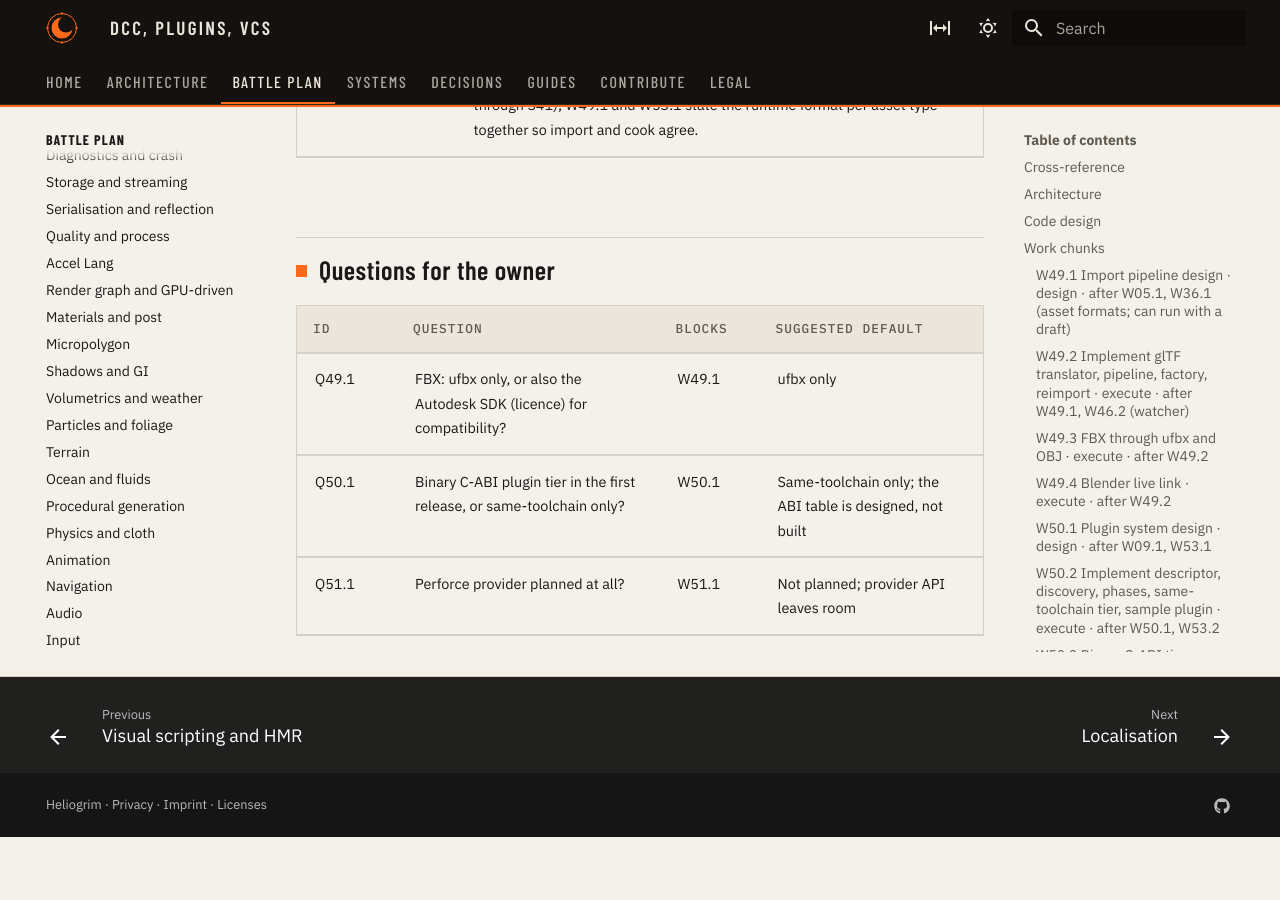
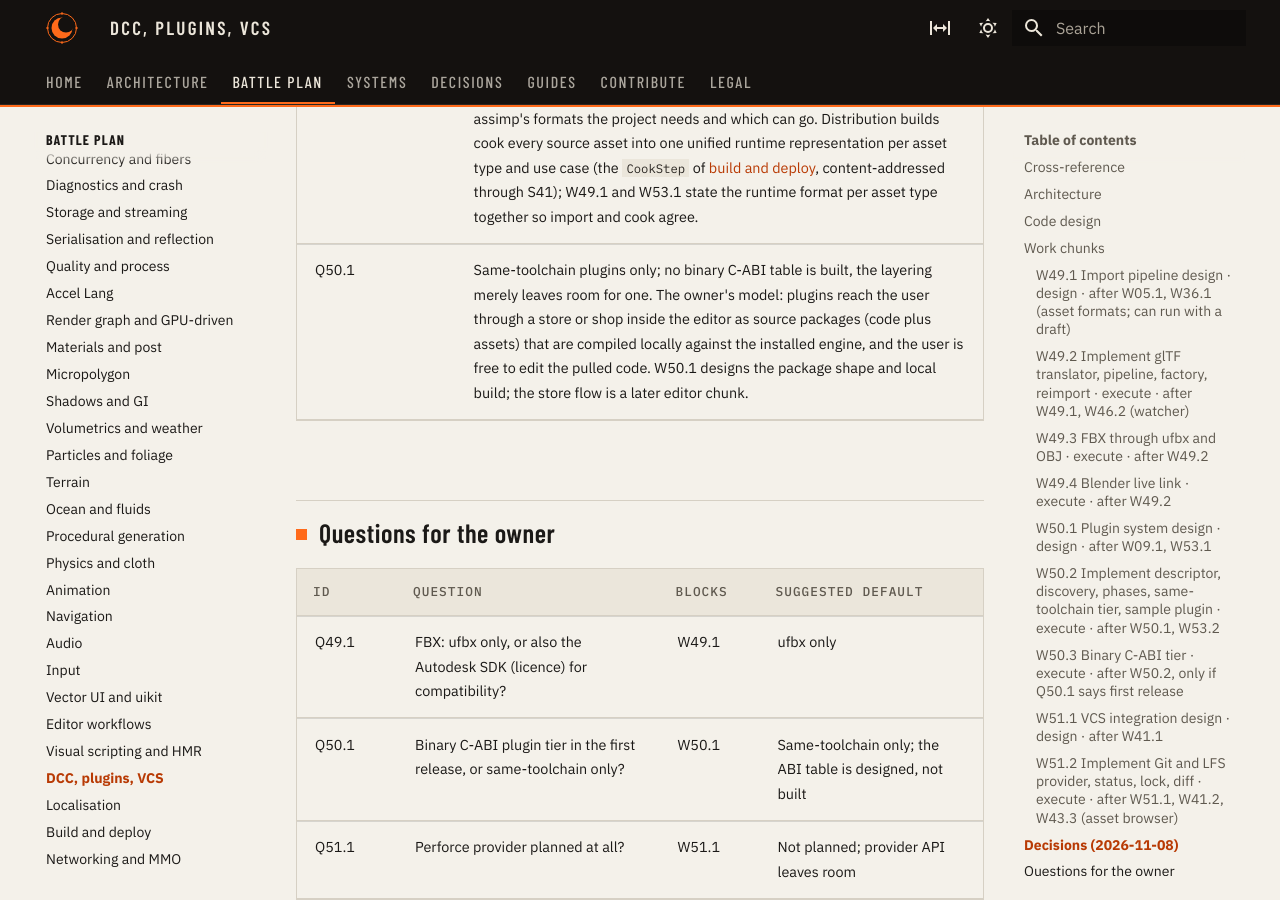
Before and after one commit to Heliogrim/Heliogrim-Pages, an MkDocs documentation site: the page built from docs/plan/work/dcc-plugins-vcs.md, in a window 1280 px wide and 900 px high, scrolled down 5191 px. Built offline with MkDocs 1.6.1 and Material for MkDocs 9.7.7, drawn with Linux system fonts in a browser that asks for light colours; before the commit the page ends 6028 px from its top, so only the background shows below that; some of the changed text lies outside the part shown.

Commit message:
docs(plan): record plugin distribution and undo session decisions

```diff
--- a/docs/plan/work/dcc-plugins-vcs.md
+++ b/docs/plan/work/dcc-plugins-vcs.md
@@ -57,8 +57,9 @@ Placement: `Editor.Import/{Translator,ImportPipeline,AssetFactory,ReimportPolicy
 
 ### W50.1 Plugin system design · design · after W09.1, W53.1
 
+- **Goal**: plugin package shape (source plus assets, built locally against the installed engine, user-editable), discovery and load in editor and game, dependency and version rules; the layering keeps room for a C-ABI tier without building it (Q50.1).
 - **Output**: `architecture/plugin-system-design.md`; plan.
-- **Questions**: Q50.1.
+- **Questions**: Q50.1 (decided).
 
 ### W50.2 Implement descriptor, discovery, phases, same-toolchain tier, sample plugin · execute · after W50.1, W53.2
 
@@ -81,6 +82,7 @@ Placement: `Editor.Import/{Translator,ImportPipeline,AssetFactory,ReimportPolicy
 |---|---|
 | Q49.1 | FBX through `ufbx` only; no Autodesk SDK. glTF stays the primary interchange format. The vendored assimp has its own FBX reader under BSD-3, so licensing is not the problem; its FBX coverage (animation, newer binary versions) and speed are. W49.1 states whether assimp stays for any format once the own glTF translator and `ufbx` cover the importer's use, or is dropped. |
 | Q49.1 (addendum) | Format libraries (assimp, `ufbx`, image and audio decoders) are editor-only dependencies; the runtime never links them. W49.1 audits which of assimp's formats the project needs and which can go. Distribution builds cook every source asset into one unified runtime representation per asset type and use case (the `CookStep` of [build and deploy](build-and-deploy.md), content-addressed through S41); W49.1 and W53.1 state the runtime format per asset type together so import and cook agree. |
+| Q50.1 | Same-toolchain plugins only; no binary C-ABI table is built, the layering merely leaves room for one. The owner's model: plugins reach the user through a store or shop inside the editor as source packages (code plus assets) that are compiled locally against the installed engine, and the user is free to edit the pulled code. W50.1 designs the package shape and local build; the store flow is a later editor chunk. |
 
 ## Questions for the owner
 
```
Also changed, not shown: docs/plan/work/editor-workflows.md (+2 -1 lines), docs/plan/work/questions.md (+1 -1 lines).
